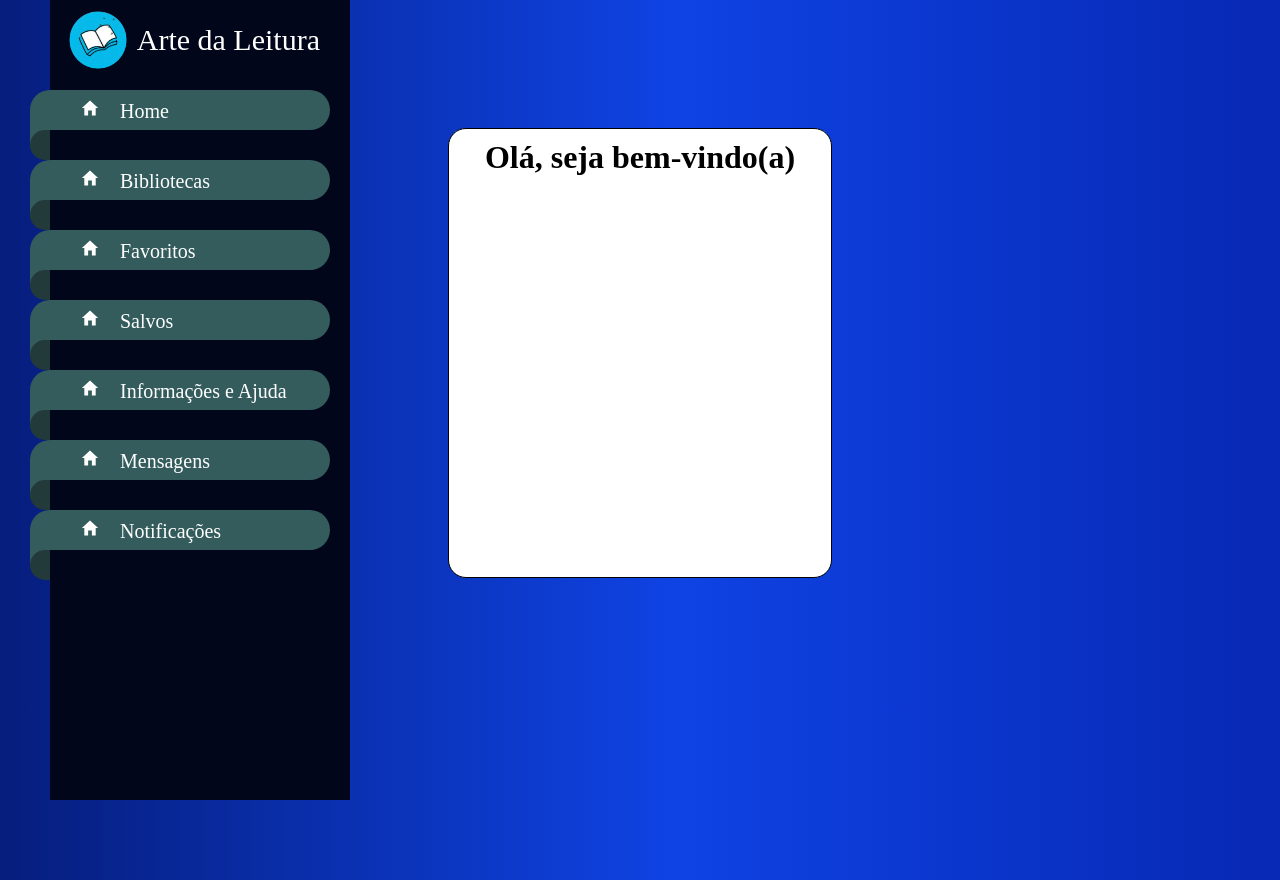
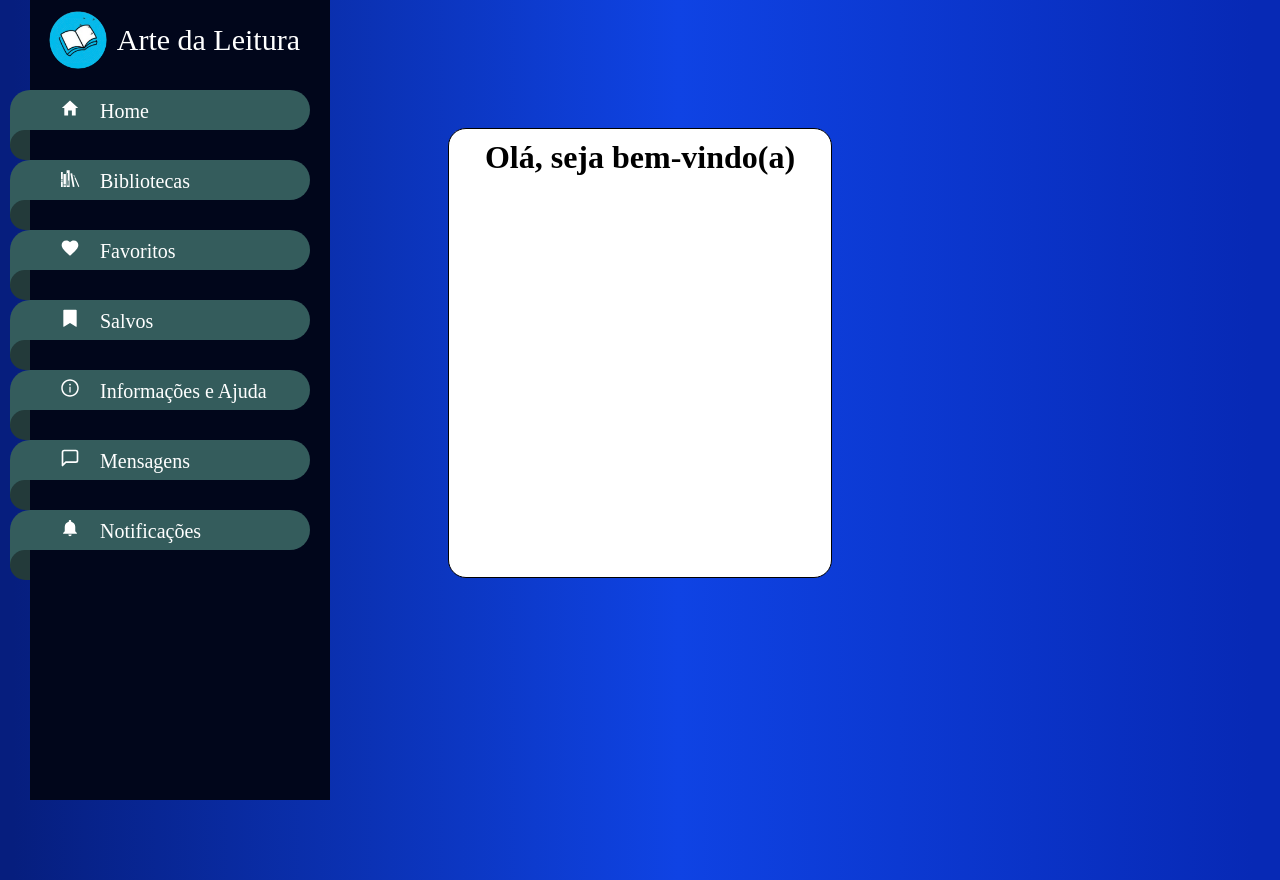
Before and after one commit to SoldadoM43/biblioteca_hibrida, a React (Vite) app in the folder frontend/: page /home_screen in a window 1280 px wide. Built offline with nearby package versions, Linux system fonts and the light colour scheme.

Commit message:
icons do menu adicionados

```diff
--- a/frontend/src/components/Menu/_menu.scss
+++ b/frontend/src/components/Menu/_menu.scss
@@ -3,7 +3,7 @@
     width: 300px;
     height: 100%;
     top: 0;
-    left: 50px;
+    left: 30px;
 
     background-color: rgb(1, 6, 27);
 }
--- a/frontend/src/components/Menu/index.tsx
+++ b/frontend/src/components/Menu/index.tsx
@@ -1,6 +1,11 @@
 import { Link } from "react-router-dom";
 
-import { IoMdHome } from "react-icons/io";
+import { IoMdHome, IoMdNotifications } from "react-icons/io";
+import { GiBookshelf } from "react-icons/gi";
+import { RiBookmarkFill } from "react-icons/ri";
+import { FiMessageSquare } from "react-icons/fi";
+import { MdOutlineFavorite } from "react-icons/md";
+import { AiOutlineInfoCircle } from "react-icons/ai";
 
 import "./_menu.scss";
 
@@ -29,7 +34,7 @@ export default function Menu() {
                         <li>
                             <div className="card">
                             <Link to="libraries_screen" style={{textDecoration: 'none'}}>
-                                    <IoMdHome className="icon" />
+                                    <GiBookshelf className="icon" />
                                     <span> Bibliotecas </span>
                                 </Link>
                             </div>
@@ -37,7 +42,7 @@ export default function Menu() {
                         <li>
                             <div className="card">
                             <Link to="favorite_screen" style={{textDecoration: 'none'}}>
-                                    <IoMdHome className="icon" />
+                                    <MdOutlineFavorite className="icon" />
                                     <span> Favoritos </span>
                                 </Link>
                             </div>
@@ -45,7 +50,7 @@ export default function Menu() {
                         <li>
                             <div className="card">
                             <Link to="saved_screen" style={{textDecoration: 'none'}}>
-                                    <IoMdHome className="icon" />
+                                    <RiBookmarkFill className="icon" />
                                     <span> Salvos </span>
                                 </Link>
                             </div>
@@ -53,7 +58,7 @@ export default function Menu() {
                         <li>
                             <div className="card">
                             <Link to="information_help_screen" style={{textDecoration: 'none'}}>
-                                    <IoMdHome className="icon" />
+                                    <AiOutlineInfoCircle className="icon" />
                                     <span> Informações e Ajuda </span>
                                 </Link>
                             </div>
@@ -61,7 +66,7 @@ export default function Menu() {
                         <li>
                             <div className="card">
                             <Link to="messages_screen" style={{textDecoration: 'none'}}>
-                                    <IoMdHome className="icon" />
+                                    <FiMessageSquare className="icon" />
                                     <span> Mensagens </span>
                                 </Link>
                             </div>
@@ -69,7 +74,7 @@ export default function Menu() {
                         <li>
                             <div className="card">
                             <Link to="notifications_screen" style={{textDecoration: 'none'}}>
-                                    <IoMdHome className="icon" />
+                                    <IoMdNotifications className="icon" />
                                     <span> Notificações </span>
                                 </Link>
                             </div>
```
